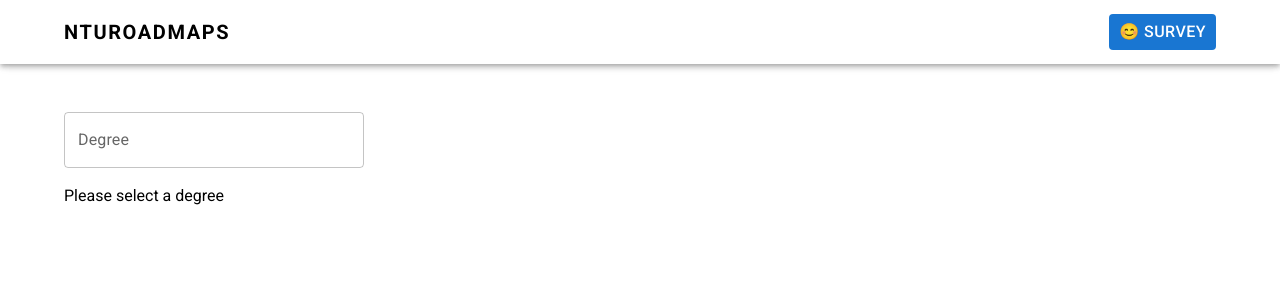
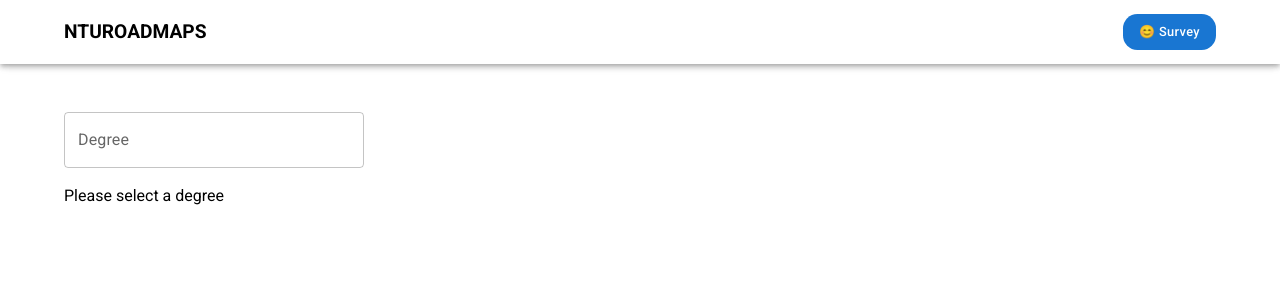
Before and after one commit to shinghao/ntu-roadmaps, a React (Vite) app: page / in a window 1280 px wide. Shown: the top 300 px of the page. Built offline with nearby package versions, Linux system fonts and the light colour scheme.

Commit message:
feat: Improve header

```diff
--- a/src/components/Header/Header.css
+++ b/src/components/Header/Header.css
@@ -1,8 +1,7 @@
 .logo {
-  font-size: 1.25em;
+  font-size: 1.2em;
   font-weight: bold;
   cursor: pointer;
   text-decoration: none;
   color: black;
-  letter-spacing: 0.1rem;
 }
--- a/src/components/Header/Header.tsx
+++ b/src/components/Header/Header.tsx
@@ -13,7 +13,12 @@ const SurveyButton = () => (
       variant="contained"
       disableElevation
       color="primary"
-      sx={{ fontSize: "1em" }}
+      sx={{
+        textTransform: "none",
+        borderRadius: "0.9rem",
+        padding: "0.4rem 1rem",
+        fontSize: "0.8em",
+      }}
       size="small"
     >
       😊 Survey
```
